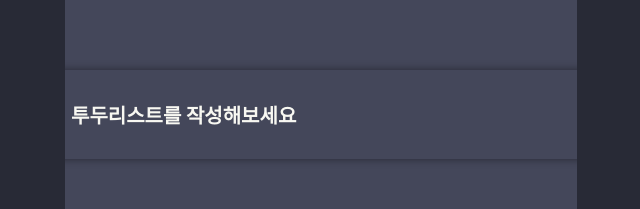
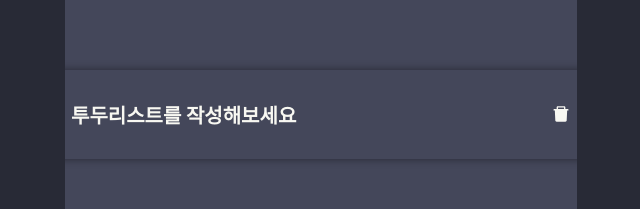
Before and after one commit to Hong-JunHyeok/React_ToDoList, a React (Create React App) app in the folder todolist/: page / in a window 1280 px wide. Shown: the part 296-505 px from the top of the page, without its empty margins (319-959 px from the left). Built offline with nearby package versions, Linux system fonts and the light colour scheme.

Commit message:
삭제기능 추가

```diff
--- a/todolist/src/component/TodoTemplate.js
+++ b/todolist/src/component/TodoTemplate.js
@@ -13,7 +13,6 @@ function TodoTemplate() {
             ...state,
             input: e.target.value,
         });
-        console.log(todos);
     };
     const onSubmit = () => {
         if (input === "") {
@@ -73,13 +72,24 @@ function TodoTemplate() {
             }
         }
     };
+    const onDelete = (index) => {
+        setState({
+            input: "",
+            todos: todos.filter((item, i) => index !== i),
+        });
+    };
+
     const { todos, input } = state;
     const todosList = todos.map((obj, key) => (
-        <li className="todo" key={key}>
+        <li
+            className="todo"
+            key={key}
+            onClick={() => {
+                onDelete(key);
+            }}
+        >
             {obj}
-            <button className="TodoTemplate_body_delete">
-                <AiFillDelete></AiFillDelete>
-            </button>
+            <AiFillDelete className="delete"></AiFillDelete>
         </li>
     ));
     const inputs = useRef(null);
--- a/todolist/src/component/TodoTemplate.scss
+++ b/todolist/src/component/TodoTemplate.scss
@@ -36,7 +36,6 @@ $impo_color: #bd93f9; //강조하고 싶을때 쓰는 색
         height: 70%;
         overflow: auto;
         &_delete {
-            display: none;
         }
     }
 
@@ -92,3 +91,6 @@ li {
     border: none;
     border-radius: 10px;
 }
+.delete {
+    cursor: pointer;
+}
```
